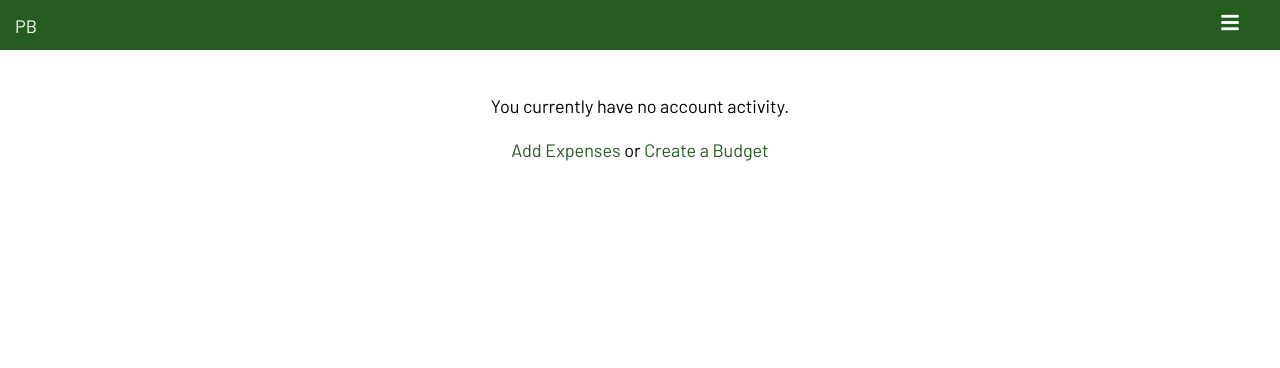
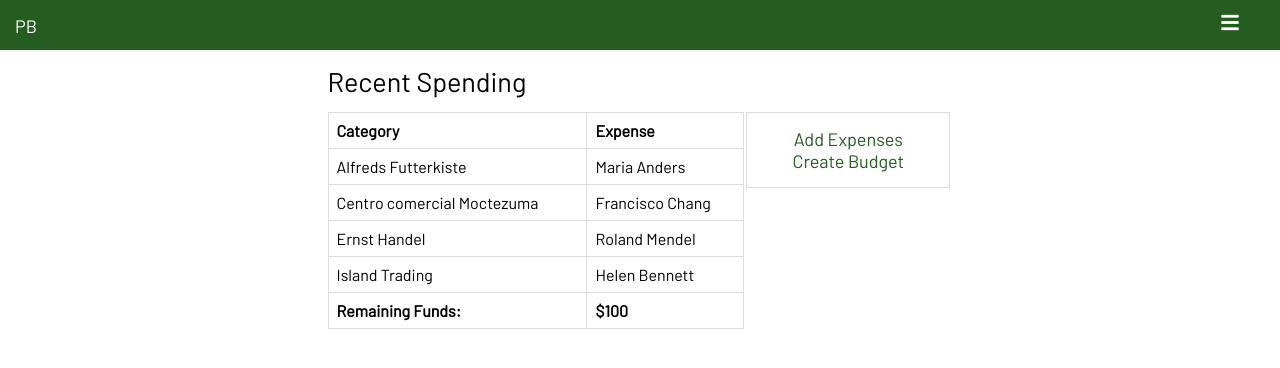
Before and after one commit to mason-wolf/Project-Budget, a PHP site: page /dashboard.php in a window 1280 px wide. Shown: the top 368 px of the page. Run offline with PHP 8.4, Linux system fonts and the light colour scheme; the visitor is signed in with stand-in values (Sample User, id 1); some libraries are stand-ins or nearby versions.

Commit message:
layout prototyping

```diff
--- a/dashboard.php
+++ b/dashboard.php
@@ -14,10 +14,66 @@
  ?>
 
 <div class="col-12">
-<div class="col-6 center" style="text-align:center;">
-    <div class="col-12">
+<div class="col-6 center" style="padding:0px;">
+<div class="col-8" style="padding:0px;margin-bottom:10px;">
+
+    <!--
     You currently have no account activity.</br></br>
     <a href="addexpense.php">Add Expenses</a> or <a href="">Create a Budget</a>
-    </div>
+    !-->
+    <style>
+table {
+    font-size:16px;
+    border-collapse: collapse;
+    width: 100%;
+}
+
+td, th {
+    border: 1px solid #dddddd;
+    text-align: left;
+    padding: 8px;
+}
+
+</style>
+
+<h2 style="margin-bottom:15px;">Recent Spending</h2>
+<table>
+  <tr>
+    <th>Category</th>
+    <th>Expense</th>
+  </tr>
+  <tr>
+    <td>Alfreds Futterkiste</td>
+    <td>Maria Anders</td>
+  </tr>
+  <tr>
+    <td>Centro comercial Moctezuma</td>
+    <td>Francisco Chang</td>
+  </tr>
+  <tr>
+    <td>Ernst Handel</td>
+    <td>Roland Mendel</td>
+  </tr>
+  <tr>
+    <td>Island Trading</td>
+    <td>Helen Bennett</td>
+  </tr>
+  <tr>
+    <td><b>Remaining Funds:</b></td>
+    <td><b>$100</b></td>
+  </tr>
+
+</table>
+</div>
+            <div class="col-4" style="padding:2px;text-align:center;">
+            <div class="col-12" style="border:1px solid #ddd;text-align:center;margin-top:45px;">
+            <a href="addexpense.php">Add Expenses</a></br>
+            <a href="createbudget.php">Create Budget</a></br>
+            <!--
+            You currently have no account activity.</br></br>
+
+            !-->
+            </div>
+            </div>
 </div>
 </div>
--- a/main.css
+++ b/main.css
@@ -11,7 +11,6 @@ input, select, option { font-family: Barlow; font-size:18px;}
 a { color: #245d1f;}
 a:hover { color: #399231;}
 .default { background-color:#ccc; }
-
 * { box-sizing: border-box; margin:0px; }
 [class*="col-"] { float: left; padding: 15px;}
 .col-1 { width: 8.33%; }
@@ -42,3 +41,23 @@ h3 { font-size:18px; }
 .field { width: 100%; height:45px; border-radius: 5px; border:1px solid #ccc;padding:.5em;}
 .button:hover {cursor: pointer; }
 a {text-decoration: none;}
+
+
+    .currency {
+        position: relative;
+        display: block;
+    }
+
+  .currency:after {
+    color: #37424a !important;
+    content: "$";
+    font-size: 18px !important;
+    font-weight: 400;
+    position: absolute;
+
+    display: block;
+    height: 100%;
+    top: 0;
+    left: 7px;
+    line-height: 45px;
+    }
```
Also changed, not shown: addexpense.php (+11 -7 lines).
